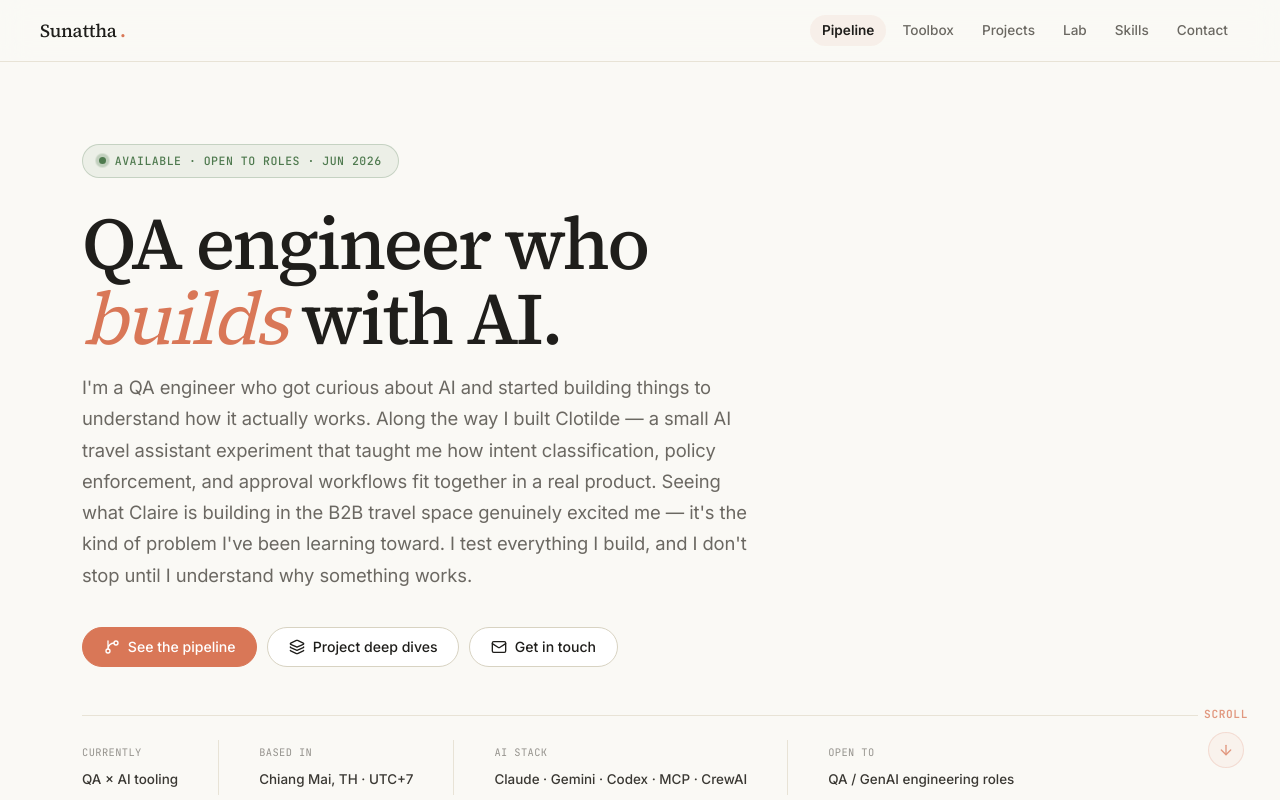
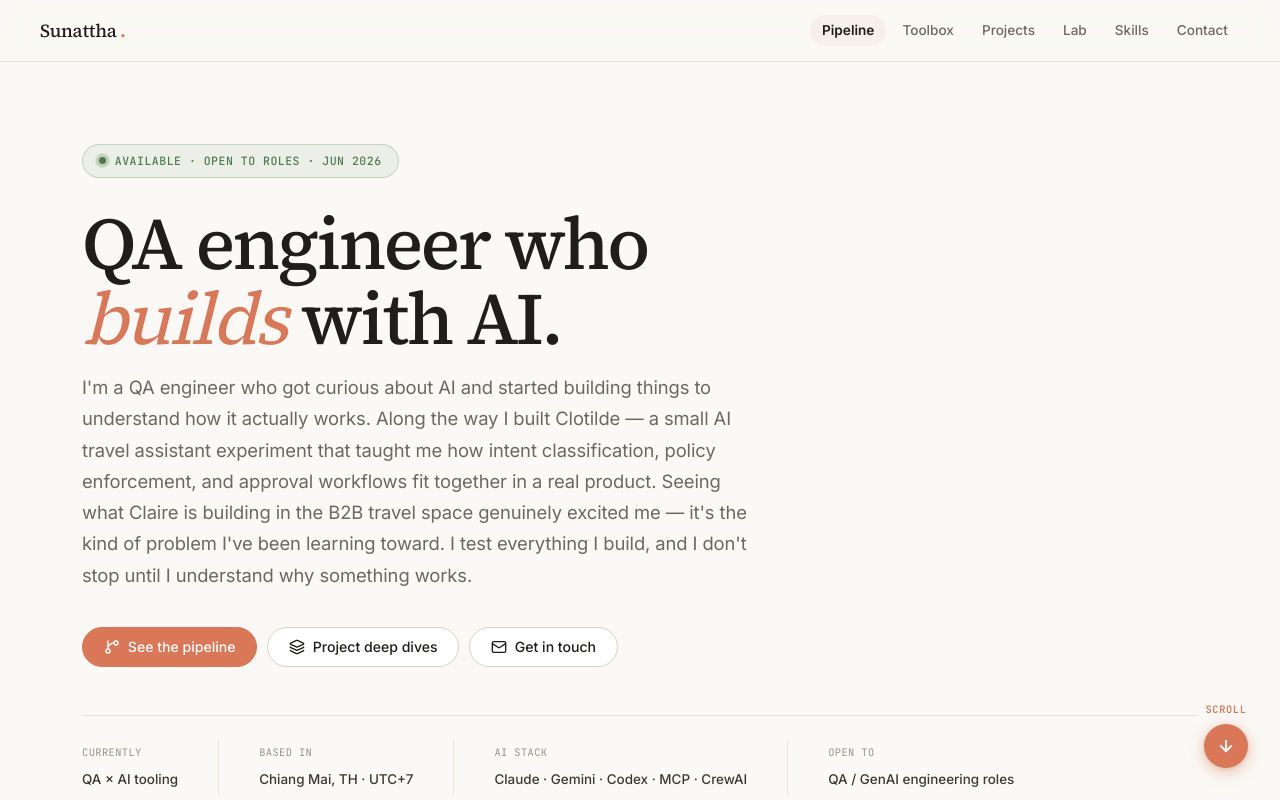
Before and after one commit to aoaaae-sunattha/Portfolio, a Next.js app: page / in a window 1280 px wide. Shown: the top 800 px of the page. Built offline with nearby package versions, Linux system fonts and the light colour scheme.

Commit message:
fix: make scroll button solid coral with shadow for better visibility

```diff
--- a/components/Hero.tsx
+++ b/components/Hero.tsx
@@ -121,34 +121,34 @@ export default function Hero() {
             display: 'inline-flex',
             flexDirection: 'column',
             alignItems: 'center',
-            gap: '.5rem',
+            gap: '.4rem',
             background: 'none',
             border: 'none',
             cursor: 'pointer',
             padding: 0,
-            opacity: .75,
-            transition: 'opacity .2s',
+            transition: 'transform .2s',
           }}
-          onMouseEnter={e => (e.currentTarget as HTMLButtonElement).style.opacity = '1'}
-          onMouseLeave={e => (e.currentTarget as HTMLButtonElement).style.opacity = '0.75'}
+          onMouseEnter={e => (e.currentTarget as HTMLButtonElement).style.transform = 'translateY(-2px)'}
+          onMouseLeave={e => (e.currentTarget as HTMLButtonElement).style.transform = 'translateY(0)'}
           >
             <span style={{
               fontFamily: 'var(--font-mono)',
-              fontSize: '.7rem',
+              fontSize: '.65rem',
               letterSpacing: '.6px',
               textTransform: 'uppercase',
               color: 'var(--coral)',
-              fontWeight: 600,
+              fontWeight: 700,
+              textShadow: '0 1px 4px rgba(255,255,255,.9)',
             }}>Scroll</span>
             <span style={{
               display: 'flex', alignItems: 'center', justifyContent: 'center',
-              width: 36, height: 36, borderRadius: '50%',
-              border: '1.5px solid var(--coral-line)',
-              background: 'rgba(217,119,87,.07)',
+              width: 44, height: 44, borderRadius: '50%',
+              background: 'var(--coral)',
+              boxShadow: '0 4px 16px rgba(217,119,87,.45), 0 1px 4px rgba(0,0,0,.12)',
               animation: 'scrollBounce 1.6s ease-in-out infinite',
-              color: 'var(--coral)',
+              color: '#fff',
             }}>
-              <ArrowDown size={16} strokeWidth={2} />
+              <ArrowDown size={18} strokeWidth={2.5} />
             </span>
           </button>
         </HeroFade>
```
